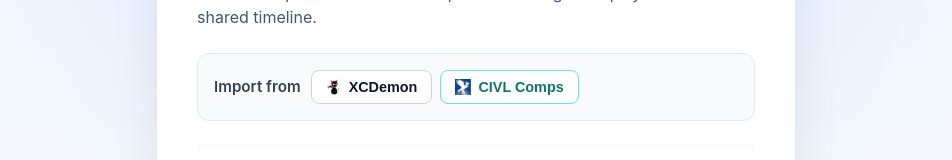
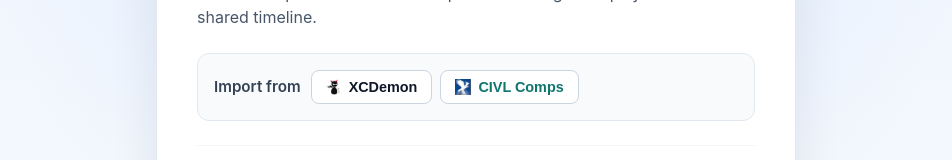
Before and after one commit to xctaskreview/xctaskreview.github.io, a React (Vite) app: page / in a window 1280 px wide. Shown: the part 146-306 px from the top of the page, without its empty margins (164-1116 px from the left). Built offline with nearby package versions, Linux system fonts and the light colour scheme.

Commit message:
Match CIVL Comps button outline to XCDemon styling.
Use the same neutral border colors on the welcome import button so both sources share a consistent outline treatment.

Co-authored-by: Eyal Posener <posener@users.noreply.github.com>

```diff
--- a/src/App.css
+++ b/src/App.css
@@ -646,12 +646,12 @@ body {
 .welcome-inline-button.civl-import-button {
   background: #ffffff;
   color: #0f766e;
-  border: 1px solid #5eead4;
+  border: 1px solid #cbd5e1;
 }
 
 .welcome-inline-button.civl-import-button:hover:not(:disabled) {
   background: #f0fdfa;
-  border-color: #2dd4bf;
+  border-color: #94a3b8;
 }
 
 .welcome-inline-button.civl-import-button:disabled {
```
